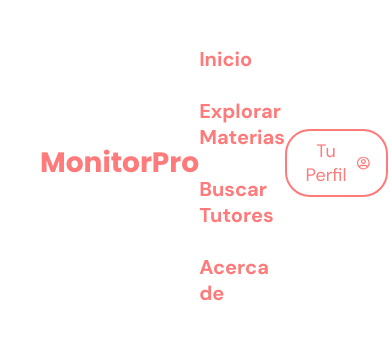
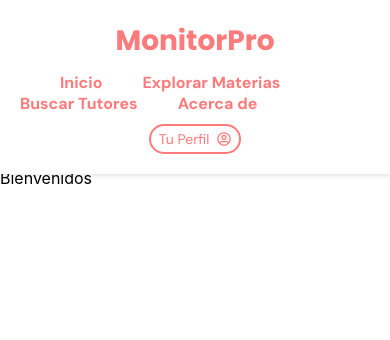
Before and after one commit to Computer-Society-Uniandes/Monitorias, a React (Create React App) app: page / in a window 390 px wide. Shown: the top 340 px of the page. Built offline with nearby package versions, Linux system fonts and the light colour scheme.

Commit message:
detalles de diseño

```diff
--- a/src/Style/Header.css
+++ b/src/Style/Header.css
@@ -13,6 +13,7 @@
     justify-content: space-around;
     align-items: center;
     z-index: 100;
+    box-shadow: 0 2px 4px rgba(0, 0, 0, 0.1);
 }
 
 .logo {
@@ -48,7 +49,7 @@
 
 .navbar a:hover::before
 {
-   width: 100%;
+    width: 100%;
 }
 
 .perfil {
@@ -76,3 +77,33 @@
     height: 80px;
     width: 100%;
 }
+
+@media (max-width: 900px) {
+    .header {
+        flex-direction: column;
+        align-items: center;
+        padding: 10px 20px;
+        padding-top: 20px;
+        padding-bottom: 20px;
+    }
+    .navbar {
+        flex-direction: column;
+        gap: 10px;
+        margin-top: 10px;
+    }
+
+    .navbar a {
+        font-size: 16px;
+    }
+
+    .perfil {
+        font-size: 14px;
+        padding: 4px 8px;
+        margin-top: 10px;
+    }
+
+    .espacio {
+        height: 80px;
+        width: 100%;
+    }
+}
```
